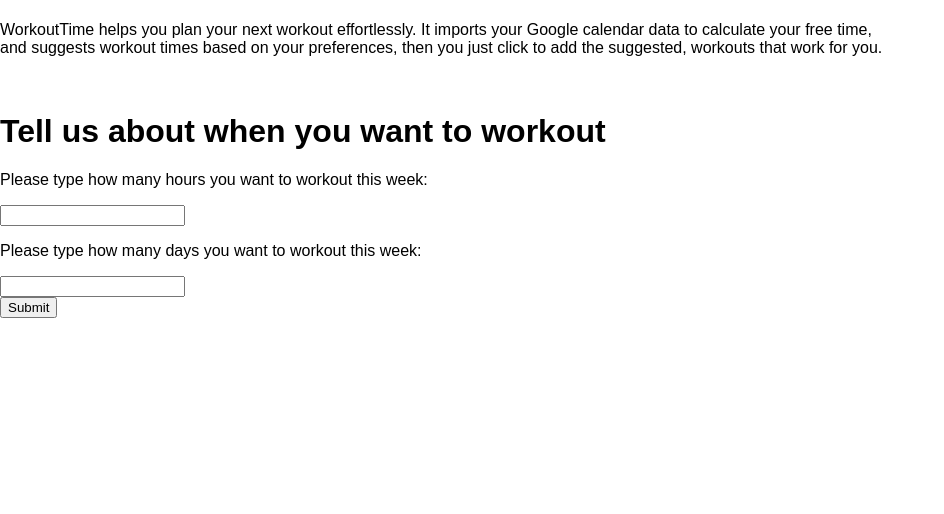
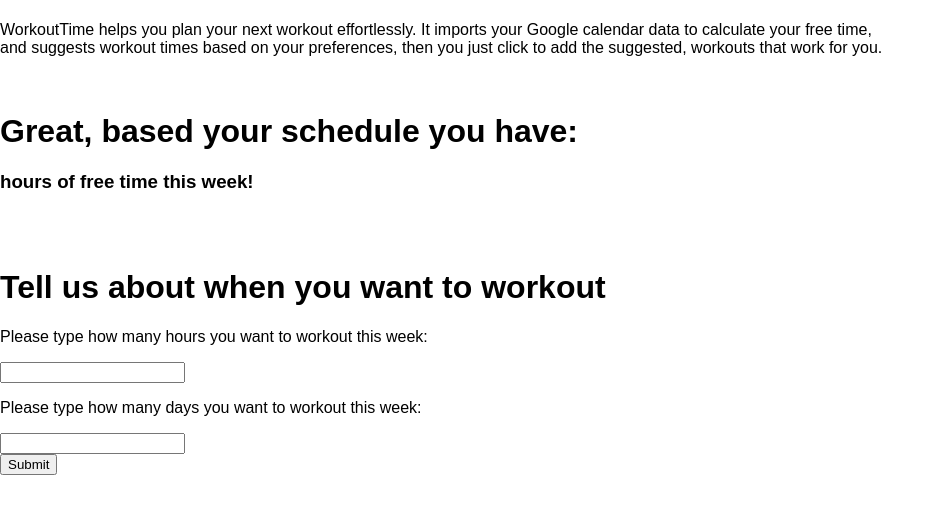
Before and after one commit to zpaterson/workout_time_project, a React (Create React App) app in the folder client/: page /preferences in a window 1280 px wide. Shown: the top 514 px of the page, without its empty margins (0-944 px from the left). Built offline with nearby package versions, Linux system fonts and the light colour scheme; no server answers.

Commit message:
pulled code out of auth file and started refactoring schedule and day js files

```diff
--- a/client/src/CalculateTime.js
+++ b/client/src/CalculateTime.js
@@ -8,8 +8,12 @@
 
     render() {
         return (
-
-            <p>You have {this.props.freeTime} hours of free time this week!</p>
+            <div>
+                <h1>Great, based your schedule you have: </h1>
+                <h3>{this.props.freeTime} hours of free time this week!</h3>
+                <br/>
+                <br/>
+            </div>
         )
 
     }
--- a/client/src/PreferencesForm.js
+++ b/client/src/PreferencesForm.js
@@ -3,6 +3,7 @@
 import './App.css';
 import SuggestedTimes from './SuggestedTimes';
 import CalculateTime from './CalculateTime';
+import Schedule from './schedule';
 
 export default class PreferencesForm extends Component {
     constructor(props) {
@@ -41,7 +42,7 @@
     console.log(this.props.schedule);
         return (
             <div>
-                {/* <CalculateTime logIn={true} freeTime={this.state.results} /> */}
+                <CalculateTime freeTime={this.props.schedule.totalFreeTimePerWeek} />
                 <h1>Tell us about when you want to workout</h1>
                 <form>
                     <p>Please type how many hours you want to workout this week:</p>
--- a/client/src/day.js
+++ b/client/src/day.js
@@ -10,45 +10,53 @@
         let keyList;
 
         for (let key in eventsPerDay) {
-
             if (eventsPerDay.hasOwnProperty(key)) {
-                // keyArr.push(key);
-                // keyList = keyArr;
-                this.calculateTimeFramePerDay(eventsPerDay[key], key);
+                this.calculateGapsBetweenEventsPerDay(eventsPerDay[key], key);
             }
-            //console.log(key);
         }
-        //console.log(eventsPerDay);
     }
 
-    calculateTimeFramePerDay(singleDayEvents, key) {
+    startOfDay(day) {
+        return moment(day).minutes(0).hours(4);
+    }
 
-        let startOfEachDay = moment(singleDayEvents[0].startTime).minutes(0).hours(4);
-        let endOfEachDay = moment(singleDayEvents[0].endTime).minutes(0).hours(21);;
+    endOfDay(day) {
+        return moment(day).minutes(0).hours(21);
+    }
+
+    timeBeforeEvent(event) {
+        const dayStart = this.startOfDay(event);
+        return moment.duration(moment(event).diff(dayStart)).asMinutes();
+    }
+
+    remainingTimeAfterEvent(event) {
+        const endOfTheDay = this.endOfDay(event);
+        return moment.duration(moment(endOfTheDay).diff(event)).asMinutes();
+    }
+
+    timeBetweenTwoEvents(endOfFristEvent, startOfSecondEvent) {
+        return duration = moment.duration(moment(startOfSecondEvent).diff(endOfFristEvent)).asMinutes();
+    }
+
+    suggestedWorkoutTimesByDay() {
+        let morningWorkoutTime, midDayWorkoutTime, eveningWorkoutTime;
+    }
+
+
+
+
+    timeBetweenEventsInADay(singleDayEvents, key) {
 
         let lastElement = singleDayEvents.length - 1;
-        let timeBeforeFirstEvent = moment.duration(moment(singleDayEvents[0].startTime).diff(startOfEachDay)).asMinutes();
-        let timeAfterLastEvent = moment.duration(moment(endOfEachDay).diff(singleDayEvents[lastElement].endTime)).asMinutes();
+        let timeBeforeFirstEvent = this.timeBeforeEvent(singleDayEvents[0].startTime);
+        let timeAfterLastEvent = this.remainingTimeAfterEvent(singleDayEvents[lastElement].endTime);
 
 
-        //console.log(singleDayEvents);
-        // console.log(singleDayEvents[0].summary + ' --- ' +  timeBeforeFirstEvent);
-        // console.log(singleDayEvents[lastElement].summary + ' --- ' + timeAfterLastEvent);
-
-        let duration = 0;
-        let morningWorkoutTime, midDayWorkoutTime, eveningWorkoutTime;
         if (singleDayEvents.length > 1) {
 
             for (let i = 0; i < lastElement; i++) {
-
                 duration = moment.duration(moment(singleDayEvents[i + 1].startTime).diff(singleDayEvents[i].endTime)).asMinutes();
-
-                //console.log(singleDayEvents[i + 1].summary + ': ' + singleDayEvents[i + 1].startTime + ' --- ' + singleDayEvents[i].summary + ': ' + singleDayEvents[i].endTime);
-
-                //console.log(duration + '\n');
                 if (duration > 40) {
-                    // console.log('**** time between events ' + duration + ' *** you have time after this event: ' + singleDayEvents[i].summary + ': ' + singleDayEvents[i].endTime + ' and before this event: ' + singleDayEvents[i + 1].summary + ': ' + singleDayEvents[i + 1].startTime + ' to workout *** \n');
-
                     if (duration > 90) {
                         midDayWorkoutTime = moment(singleDayEvents[i].endTime).add(20, 'minutes');
                     }
@@ -57,24 +65,17 @@
                     }
                 }
             }
-
         }
-        // console.log(moment(startOfEachDay).toString() + ': morningWorkoutTime suggestion: ' + moment(morningWorkoutTime).toString());
-        // console.log('midDayWorkoutTime suggestion FOR KEY ' + key + ': ' + midDayWorkoutTime);
         this.results[key] = midDayWorkoutTime;
 
         if (timeBeforeFirstEvent > 40 || timeAfterLastEvent > 40) {
-            // console.log('time before first event: ' + timeBeforeFirstEvent + ' *** you have time to workout within this timeframe *** \n');
-            // console.log('time after last event: ' + timeAfterLastEvent + ' *** you have time to workout within this timeframe *** \n');
 
-            morningWorkoutTime = moment(startOfEachDay).add(10, 'minutes');
-
-            // if (timeBeforeFirstEvent > 120) {
-            //     morningWorkoutTime = moment(startOfEachDay).add(20, 'minutes');
-            // }
-            // else {
-            //     morningWorkoutTime = moment(startOfEachDay).add(10, 'minutes');
-            // }
+            if (timeBeforeFirstEvent > 90) {
+                morningWorkoutTime = moment(startOfEachDay).add(20, 'minutes');
+            }
+            else {
+                morningWorkoutTime = moment(startOfEachDay).add(10, 'minutes');
+            }
         }
 
     }
--- a/client/src/schedule.js
+++ b/client/src/schedule.js
@@ -1,5 +1,6 @@
 import moment from 'moment';
 import Day from './day';
+
 
 export default class Schedule {
     constructor(eventsArray) {
@@ -16,7 +17,6 @@
         this.eventsArray.forEach(event => {
             let duration = moment.duration(moment(event.end.dateTime).diff(event.start.dateTime)).asMinutes();
             totalTime += duration;
-            this.totalFreeTimePerWeek = totalTime;
 
             let eventObj = {
                 summary: event.summary,
@@ -30,15 +30,22 @@
             //console.log('duration: ', duration)
         });
 
-        console.log('total time: ', this.totalFreeTimePerWeek);
         //console.log("eventsArray:", eventsArray);
-        this.calculateFreeTimePerWeek(this.totalFreeTimePerWeek);
+
+        let totalMinsInAWeek = this.calculateTotalMinsInAWeek()
+        this.calculateTotalFreeTimePerWeek(totalMinsInAWeek, totalTime);
         this.calculateEventsPerDay(eventsArray)
 
     }
 
-    calculateFreeTimePerWeek(totalFreeTimePerWeek) {
+    calculateTotalMinsInAWeek() {
+        let sleepTime = 8;
+        let numMinsInAWeek = 10080;
+        return numMinsInAWeek - sleepTime;
+    }
 
+    calculateTotalFreeTimePerWeek(totalMinsInAWeek, totalTime) {
+        this.totalFreeTimePerWeek = Math.round(((totalMinsInAWeek - totalTime) / 60));
     }
 
     calculateEventsPerDay(eventsArray) {
```
Also changed, not shown: 1 other file (tests, documents, lock files or other folders).
